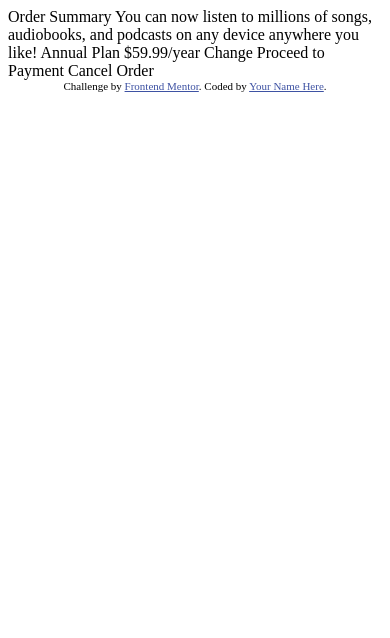
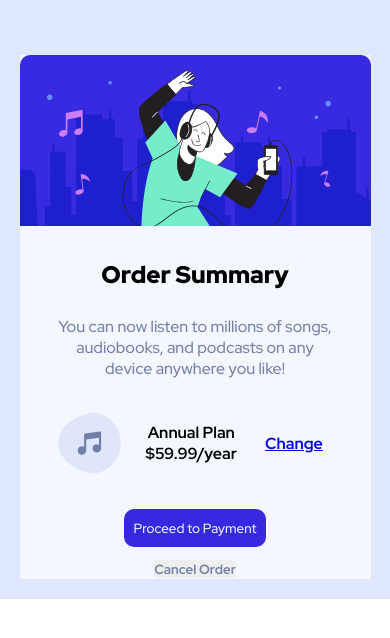
Before and after one commit to matheussantosws/order-summary-component-main, a plain HTML site: page index.html in a window 390 px wide. Drawn offline with Linux system fonts and the light colour scheme.

Commit message:
inicio do projeto mobile fist

```diff
--- /dev/null
+++ b/estilo.css
@@ -0,0 +1,88 @@
+/*Div.Info*/
+
+* {
+    padding: 0;
+    margin: 0;
+    font-family: 'Red Hat Display', sans-serif;
+}
+
+/*Header*/
+.container {
+    background-color:hsl(225, 100%, 94%);
+    padding: 5%;
+}
+
+.card {
+    margin-top: 10%;
+    background-color:hsl(225, 100%, 98%);
+}
+
+img {
+    width: 100%;
+    border-radius: 10px 10px 0px 0px;
+}
+
+.info, p {
+    padding: 5%;
+    margin-top: 3%;
+}
+
+
+.icon {
+    width:20%;
+    border-radius: 50%;
+    padding-right: 8%;
+}
+
+.plan {
+    display: flex;
+    margin-left: 11%;
+    text-align: center;
+    font-size: 16px;
+    font-weight: 700;
+    align-items: center;
+}
+
+a {
+    margin-left: 9%;
+}
+/*Div.Info*/
+
+h2 {
+    font-weight: 900;
+    text-align: center;
+    font-family: 'Red Hat Display', sans-serif;
+}
+
+p {
+    font-weight: 500;
+    text-align: center;
+    font-family: 'Red Hat Display', sans-serif;
+    color:hsl(224, 23%, 55%);
+}
+
+
+/*Div.Footer-Butoon*/
+.buttons {
+    font-size: 16px;
+    text-align: center;
+    font-family: 'Red Hat Display', sans-serif;
+}
+
+.btn1 {
+    margin-top: 10%;
+    border-radius: 10px 10px 10px 10px;
+    padding: 10px;
+    border: none;
+    background-color: hsl(245, 75%, 52%);
+    color:hsl(225, 100%, 98%);
+}
+
+.btn2 {
+    background-color: none;
+    margin-top: 13px;
+    border-radius: 10%;
+    border: none;
+    font-weight: 700;
+    color: hsl(224, 23%, 55%);
+}
--- a/index.html
+++ b/index.html
@@ -1,6 +1,11 @@
 <!DOCTYPE html>
 <html lang="en">
 <head>
+  <link rel="stylesheet" href="estilo.css"> <!--Link Css-->
+  <link rel="preconnect" href="https://fonts.googleapis.com">
+  <link rel="preconnect" href="https://fonts.gstatic.com" crossorigin>
+  <link href="https://fonts.googleapis.com/css2?family=Red+Hat+Display:wght@500;700;900&display=swap" rel="stylesheet">
+  <!--Link Fontes Google-->
   <meta charset="UTF-8">
   <meta name="viewport" content="width=device-width, initial-scale=1.0"> <!-- displays site properly based on user's device -->
 
@@ -15,23 +20,44 @@
   </style>
 </head>
 <body>
+<div class="container">
+  <div class="card">
+  <header>
+    <img src="images/illustration-hero.svg" alt="">
+  </header>
 
-  Order Summary
+  <main>
+    <div class="info">
 
-  You can now listen to millions of songs, audiobooks, and podcasts on any
-  device anywhere you like!
+      <h2>Order Summary</h2>
 
-  Annual Plan
-  $59.99/year
+      <p>You can now listen to millions of songs, audiobooks, and podcasts on any
+         device anywhere you like!
+      </p>
+    </div>
+  </main>
+    <div class="plan">
+      <img class="icon" src="images/icon-music.svg" alt="">
+       Annual Plan </br>
+       $59.99/year
+       <a href="url">Change</a>
+    </div>
+  <footer>
+    <div class="buttons">
+      <button class="btn1">Proceed to Payment</button>
+      <div>
+        <button class="btn2">Cancel Order</button>
+      </div>
+    </div>
+  </footer>
 
-  Change
 
-  Proceed to Payment
-  Cancel Order
-
+ <!--
   <div class="attribution">
     Challenge by <a href="https://www.frontendmentor.io?ref=challenge" target="_blank">Frontend Mentor</a>.
     Coded by <a href="#">Your Name Here</a>.
-  </div>
+  </div> -->
+</div>
+</div>
 </body>
 </html>
```
